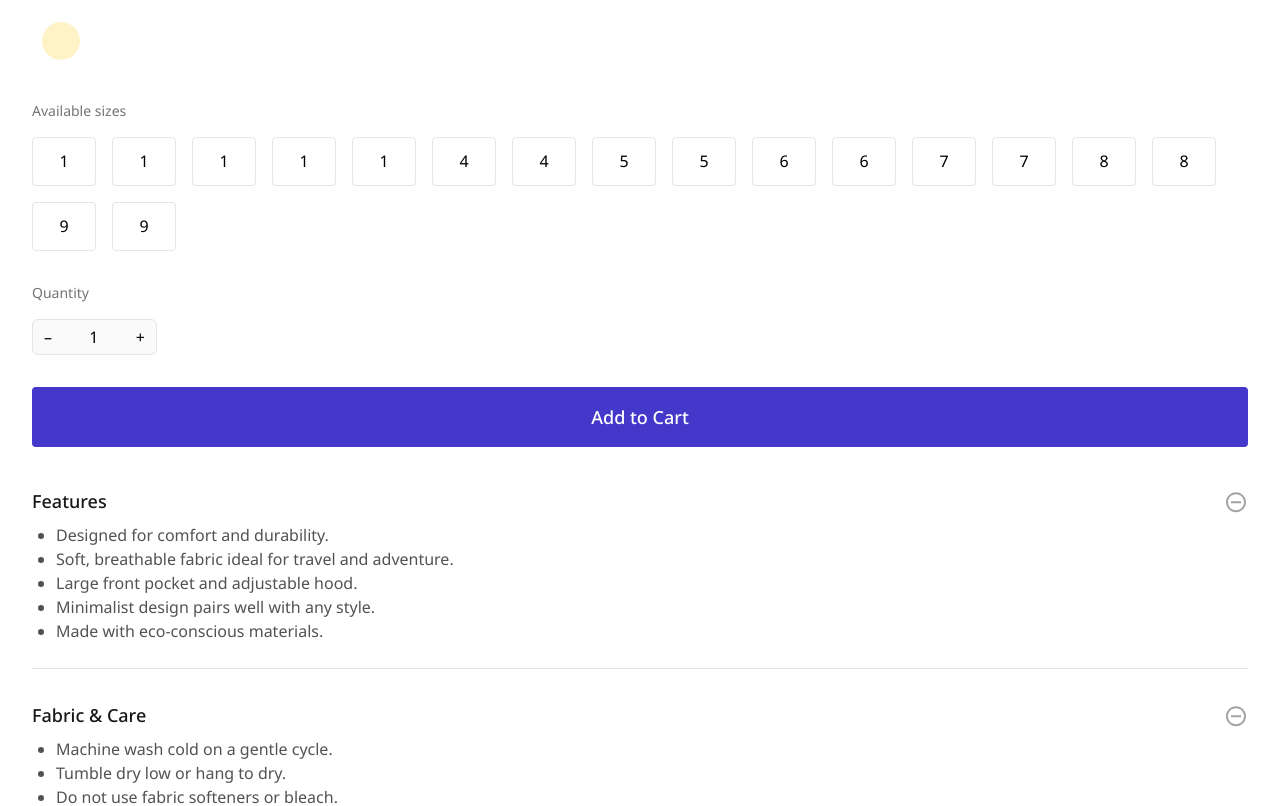
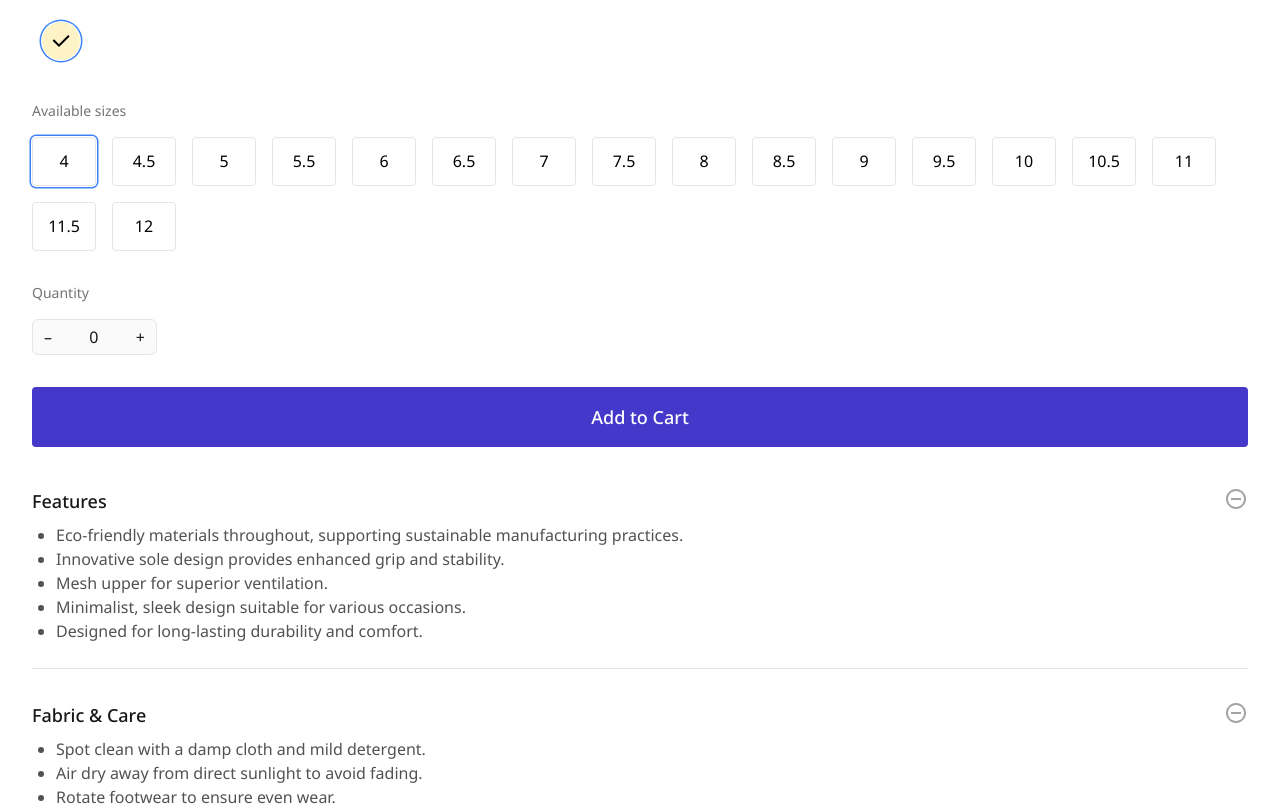
Before and after one commit to Olliekse/clothes-shop, a React (Vite) app: page /clothes-shop/product/elemental-sneakers in a window 1280 px wide. Shown: the part 1440-2246 px from the top of the page. Built offline with nearby package versions, Linux system fonts and the light colour scheme.

Commit message:
added UX improvements

```diff
--- a/src/api/dataService.ts
+++ b/src/api/dataService.ts
@@ -1,5 +1,6 @@
 import { mockData } from "./mockData";
 import productReviews from "./product-reviews.json";
+import productInfo from "./product-info.json";
 
 // Types
 export interface Product {
@@ -36,6 +37,12 @@ export interface ProductReview {
   rating: number;
   content: string | null;
   created_at: string;
+}
+
+export interface ProductInfo {
+  product_id: string;
+  title: string;
+  description: string[];
 }
 
 export interface ProductWithDetails extends Product {
@@ -158,6 +165,11 @@ class DataService {
   getProductReviewCount(productId: string): number {
     return this.getProductReviews(productId).length;
   }
+
+  // Get product info (Features, Fabric & Care, Shipping) for a specific product
+  getProductInfo(productId: string): ProductInfo[] {
+    return productInfo.filter((info) => info.product_id === productId);
+  }
 }
 
 // Export a singleton instance
--- a/src/features/products/components/ColorPicker.tsx
+++ b/src/features/products/components/ColorPicker.tsx
@@ -1,16 +1,19 @@
+import { useEffect } from "react";
+
 interface ColorPickerProps {
   colors: string[];
   selectedColor: string | null;
   onColorSelect: (color: string) => void;
   inventoryItems?: { color: string; stock: number }[];
   size?: "sm" | "lg";
+  gap?: "sm" | "lg";
 }
 
 const TickIcon = ({ color, size }: { color: string; size: "sm" | "lg" }) => {
   const tickColor = color === "white" || color === "beige" ? "black" : "white";
   const dimensions =
     size === "sm"
-      ? { width: "12", height: "12" }
+      ? { width: "12", height: "14" }
       : { width: "24", height: "24" };
   return (
     <svg
@@ -30,8 +33,8 @@ const TickIcon = ({ color, size }: { color: string; size: "sm" | "lg" }) => {
 const DiagonalLine = ({ size }: { size: "sm" | "lg" }) => {
   const dimensions =
     size === "sm"
-      ? { width: "16", height: "15" }
-      : { width: "32", height: "30" };
+      ? { width: "14", height: "16" }
+      : { width: "40", height: "40" };
   return (
     <svg
       {...dimensions}
@@ -57,6 +60,7 @@ function ColorPicker({
   onColorSelect,
   inventoryItems = [],
   size = "sm",
+  gap = "lg",
 }: ColorPickerProps) {
   function getColorClass(color: string) {
     const colorMap: { [key: string]: string } = {
@@ -80,26 +84,33 @@ function ColorPicker({
     lg: "w-[38px] h-[38px]",
   };
 
+  const gapClasses = {
+    sm: "gap-[12px]",
+    lg: "gap-[35px]",
+  };
+
   return (
     <>
       <p className="text-sm text-neutral-500 pb-[25px] min-[768px]:pb-[26px]">
         Available Colors
       </p>
       <div
-        className="gap-[35px] flex pb-[41px] min-[1440px]:pl-[10px] min-[768px]:pl-[10px] pl-[8px]"
+        className={`${gapClasses[gap]} flex pb-[41px] min-[1440px]:pl-[10px] min-[768px]:pl-[10px] pl-[8px]`}
         role="group"
         aria-label="Color selection"
       >
         {colors.map((color) => {
-          const colorInventoryItem = inventoryItems.find(
+          const colorInventory = inventoryItems.filter(
             (item) => item.color === color
           );
-          const isOutOfStock = colorInventoryItem?.stock === 0;
+          const isOutOfStock =
+            colorInventory.length > 0 &&
+            colorInventory.every((item) => item.stock === 0);
 
           return (
             <button
               key={color}
-              onClick={() => !isOutOfStock && onColorSelect(color)}
+              onClick={() => onColorSelect(color)}
               className={`relative hover:ring-[0.5px] rounded-[50%] outline-none ${getColorClass(color)} ${sizeClasses[size]}
               ${
                 selectedColor === color
@@ -114,7 +125,13 @@ function ColorPicker({
               aria-checked={selectedColor === color}
             >
               {isOutOfStock && (
-                <div className="absolute top-[0.9px] left-[0.2px]">
+                <div
+                  className={`absolute ${
+                    size === "sm"
+                      ? "top-[0] left-[1px]"
+                      : "top-[-1px] left-[-2px]"
+                  }`}
+                >
                   <DiagonalLine size={size} />
                 </div>
               )}
--- a/src/features/products/components/Description.tsx
+++ b/src/features/products/components/Description.tsx
@@ -1,98 +1,88 @@
-function Description() {
+import { dataService } from "../../../api/dataService";
+import { useState } from "react";
+
+interface DescriptionProps {
+  productId: string;
+}
+
+function Description({ productId }: DescriptionProps) {
+  const productInfo = dataService.getProductInfo(productId);
+  const [collapsedSections, setCollapsedSections] = useState<Set<string>>(
+    new Set()
+  );
+
+  const toggleSection = (title: string) => {
+    setCollapsedSections((prev) => {
+      const newSet = new Set(prev);
+      if (newSet.has(title)) {
+        newSet.delete(title);
+      } else {
+        newSet.add(title);
+      }
+      return newSet;
+    });
+  };
+
+  const renderSection = (title: string, items: string[]) => {
+    const isCollapsed = collapsedSections.has(title);
+
+    return (
+      <div key={title}>
+        <div className="flex flex-wrap justify-between">
+          <h3 className="font-medium text-lg text-neutral-900 pb-[8px]">
+            {title}
+          </h3>
+          <button
+            onClick={() => toggleSection(title)}
+            className="w-6 h-6 text-neutral-400 hover:text-neutral-600 transition-colors duration-200"
+            aria-label={`${isCollapsed ? "Expand" : "Collapse"} ${title} section`}
+          >
+            {isCollapsed ? (
+              <svg
+                width="24"
+                height="24"
+                viewBox="0 0 24 24"
+                fill="none"
+                xmlns="http://www.w3.org/2000/svg"
+                className="w-6 h-6"
+              >
+                <path
+                  d="M11 11V7H13V11H17V13H13V17H11V13H7V11H11ZM12 22C6.47715 22 2 17.5228 2 12C2 6.47715 6.47715 2 12 2C17.5228 2 22 6.47715 22 12C22 17.5228 17.5228 22 12 22ZM12 20C16.4183 20 20 16.4183 20 12C20 7.58172 16.4183 4 12 4C7.58172 4 4 7.58172 4 12C4 16.4183 7.58172 20 12 20Z"
+                  fill="currentColor"
+                />
+              </svg>
+            ) : (
+              <svg
+                width="24"
+                height="24"
+                viewBox="0 0 24 24"
+                fill="currentColor"
+                xmlns="http://www.w3.org/2000/svg"
+                className="w-6 h-6"
+              >
+                <path d="M12 22C6.47715 22 2 17.5228 2 12C2 6.47715 6.47715 2 12 2C17.5228 2 22 6.47715 22 12C22 17.5228 17.5228 22 12 22ZM12 20C16.4183 20 20 16.4183 20 12C20 7.58172 16.4183 4 12 4C7.58172 4 4 7.58172 4 12C4 16.4183 7.58172 20 12 20ZM7 11H17V13H7V11Z" />
+              </svg>
+            )}
+          </button>
+        </div>
+        <div
+          className={`${title === "Shipping" ? "" : "border-b border-solid border-neutral-200 pb-[25px] mb-[32px]"} overflow-hidden transition-all duration-300 ease-in-out ${isCollapsed ? "max-h-0 opacity-0" : "max-h-96 opacity-100"}`}
+        >
+          <ul className="min-[1440px]:w-[544px] list-disc text-neutral-600 pl-6 min-[375px]:w-[263px] min-[768px]:w-full">
+            {items.map((item, index) => (
+              <li key={index}>
+                <p>{item}</p>
+              </li>
+            ))}
+          </ul>
+        </div>
+      </div>
+    );
+  };
+
   return (
     <div className="pt-[40px]">
-      <div className="flex flex-wrap justify-between">
-        <h3 className="font-medium text-lg text-neutral-900 pb-[8px]">
-          Features
-        </h3>
-        <svg
-          className="w-6 h-7 text-neutral-400 self-"
-          viewBox="0 0 24 27"
-          fill="currentColor"
-          xmlns="http://www.w3.org/2000/svg"
-        >
-          <path d="M12 24.6666C6.47715 24.6666 2 20.1894 2 14.6666C2 9.14378 6.47715 4.66663 12 4.66663C17.5228 4.66663 22 9.14378 22 14.6666C22 20.1894 17.5228 24.6666 12 24.6666ZM12 22.6666C16.4183 22.6666 20 19.0849 20 14.6666C20 10.2483 16.4183 6.66663 12 6.66663C7.58172 6.66663 4 10.2483 4 14.6666C4 19.0849 7.58172 22.6666 12 22.6666ZM7 13.6666H17V15.6666H7V13.6666Z" />
-        </svg>
-      </div>
-      <div className="border-b border-solid border-neutral-200 pb-[25px] mb-[32px]">
-        <ul className="min-[1440px]:w-[544px] list-disc text-neutral-600 pl-6 min-[375px]:w-[263px] min-[768px]:w-full">
-          <li>
-            <p>Designed for comfort and durability.</p>
-          </li>
-          <li>
-            <p>Soft, breathable fabric ideal for travel and adventure.</p>
-          </li>
-          <li>
-            <p>Large front pocket and adjustable hood.</p>
-          </li>
-          <li>
-            <p>Minimalist design pairs well with any style.</p>
-          </li>
-          <li>
-            <p>Made with eco-conscious materials.</p>
-          </li>
-        </ul>
-      </div>
-      <div className="flex flex-wrap justify-between">
-        <h3 className="font-medium text-lg text-neutral-900 pb-[8px]">
-          Fabric & Care
-        </h3>
-        <svg
-          className="w-6 h-7 text-neutral-400 self-"
-          viewBox="0 0 24 27"
-          fill="currentColor"
-          xmlns="http://www.w3.org/2000/svg"
-        >
-          <path d="M12 24.6666C6.47715 24.6666 2 20.1894 2 14.6666C2 9.14378 6.47715 4.66663 12 4.66663C17.5228 4.66663 22 9.14378 22 14.6666C22 20.1894 17.5228 24.6666 12 24.6666ZM12 22.6666C16.4183 22.6666 20 19.0849 20 14.6666C20 10.2483 16.4183 6.66663 12 6.66663C7.58172 6.66663 4 10.2483 4 14.6666C4 19.0849 7.58172 22.6666 12 22.6666ZM7 13.6666H17V15.6666H7V13.6666Z" />
-        </svg>
-      </div>
-      <div className="border-b border-solid border-neutral-200 pb-[25px] mb-[32px]">
-        <ul className="min-[1440px]:w-[544px] list-disc text-neutral-600 pl-6 min-[375px]:w-[263px] min-[768px]:w-full">
-          <li>
-            <p>Machine wash cold on a gentle cycle.</p>
-          </li>
-          <li>
-            <p>Tumble dry low or hang to dry.</p>
-          </li>
-          <li>
-            <p>Do not use fabric softeners or bleach.</p>
-          </li>
-          <li>
-            <p>Iron on a low setting if necessary.</p>
-          </li>
-        </ul>
-      </div>
-      <div className="flex flex-wrap justify-between">
-        <h3 className="font-medium text-lg text-neutral-900 pb-[8px]">
-          Shipping
-        </h3>
-        <svg
-          className="w-6 h-7 text-neutral-400 self-"
-          viewBox="0 0 24 27"
-          fill="currentColor"
-          xmlns="http://www.w3.org/2000/svg"
-        >
-          <path d="M12 24.6666C6.47715 24.6666 2 20.1894 2 14.6666C2 9.14378 6.47715 4.66663 12 4.66663C17.5228 4.66663 22 9.14378 22 14.6666C22 20.1894 17.5228 24.6666 12 24.6666ZM12 22.6666C16.4183 22.6666 20 19.0849 20 14.6666C20 10.2483 16.4183 6.66663 12 6.66663C7.58172 6.66663 4 10.2483 4 14.6666C4 19.0849 7.58172 22.6666 12 22.6666ZM7 13.6666H17V15.6666H7V13.6666Z" />
-        </svg>
-      </div>
-      <div>
-        <ul className="list-disc text-neutral-600 pl-6 min-[375px]:w-[263px] min-[768px]:w-full min-[1440px]:w-[544px]">
-          <li>
-            <p>
-              Free standard shipping on all orders - no minimum spend required.
-            </p>
-          </li>
-          <li>
-            <p>Expedited shipping available at an additional cost.</p>
-          </li>
-          <li>
-            <p>
-              Packaged in biodegradable materials to reduce environmental
-              impact.
-            </p>
-          </li>
-        </ul>
-      </div>
+      {productInfo.map((info) => renderSection(info.title, info.description))}
     </div>
   );
 }
--- a/src/features/products/components/ProductDetails.tsx
+++ b/src/features/products/components/ProductDetails.tsx
@@ -1,8 +1,9 @@
 import { useQuery } from "@tanstack/react-query";
 import { useParams } from "react-router";
-import { useState } from "react";
+import { useEffect, useState } from "react";
 
 import { dataService } from "../../../api/dataService";
+import inventoryData from "../../../api/inventory.json";
 
 import ImageGrid from "./ImageGrid";
 import Pricing from "./Pricing";
@@ -42,6 +43,7 @@ interface Product {
 function ProductDetails() {
   const { id } = useParams();
   const [selectedColor, setSelectedColor] = useState<string | null>(null);
+  const [selectedSize, setSelectedSize] = useState<string | null>(null);
 
   const { data: product, isLoading } = useQuery<Product>({
     queryKey: ["product", id],
@@ -53,14 +55,90 @@ function ProductDetails() {
     },
   });
 
+  const colors = product
+    ? dataService.getProductColors(product.product_id)
+    : [];
+
+  useEffect(() => {
+    if (!selectedColor && colors.length > 0) {
+      setSelectedColor(colors[0]);
+    }
+  }, [selectedColor, colors]);
+
+  useEffect(() => {
+    if (product && selectedColor && product.inventory.length > 0) {
+      const availableSizes = product.inventory
+        .filter((item) => item.color === selectedColor)
+        .map((item) => item.size)
+        .filter((size, idx, arr) => size && arr.indexOf(size) === idx);
+
+      if (!selectedSize && availableSizes.length > 0) {
+        setSelectedSize(availableSizes[0]);
+      }
+    }
+  }, [product, selectedColor, selectedSize]);
+
+  const sizeMap: { [key: string]: string } = {
+    xs: "XS",
+    sm: "S",
+    md: "M",
+    lg: "L",
+    xl: "XL",
+    xxs: "XXS",
+    xxl: "XXL",
+    xxxl: "XXXL",
+  };
+
+  function normalizeSize(size: string | null) {
+    if (!size) return null;
+    const normalized = size.toLowerCase().trim();
+    return sizeMap[normalized] || size.toUpperCase();
+  }
+
+  const selectedInventory =
+    product && product.inventory
+      ? product.inventory
+          .filter((item) => item.color === selectedColor)
+          .map((item) => ({
+            ...item,
+            size: item.size ? normalizeSize(item.size) : null,
+          }))
+      : [];
+
+  useEffect(() => {
+    if (selectedInventory.length > 0 && !selectedSize) {
+      const availableSizes = selectedInventory
+        .filter((item) => item.stock > 0)
+        .map((item) => normalizeSize(item.size))
+        .filter((size, idx, arr) => size && arr.indexOf(size) === idx);
+
+      if (availableSizes.length > 0) {
+        setSelectedSize(availableSizes[0]);
+      }
+    }
+  }, [selectedInventory, selectedSize]);
+
+  const normalizedSelectedSize = normalizeSize(selectedSize);
+
+  const stockLevel =
+    selectedInventory.find(
+      (item) => normalizeSize(item.size) === normalizedSelectedSize
+    )?.stock ?? 0;
+
+  const isFullyOutOfStock =
+    selectedInventory.length > 0 &&
+    selectedInventory.every((item) => item.stock === 0);
+
   if (isLoading) return <div>Loading...</div>;
   if (!product) return <div>Product not found</div>;
 
   const defaultInventoryItem = product.inventory[0];
 
+  const productId = product.product_id;
+
   return (
     <div className="min-[375px]:w-[100%] min-[1440px]:w-[1280px] min-[1440px]:grid min-[1440px]:grid-cols-[592px_592px] min-[1440px]:px-[96px] min-[1440px]:gap-[32px]">
-      <ImageGrid images={product.images} />
+      <ImageGrid images={product.images} selectedColor={selectedColor} />
       <div className="min-[1440px]:py-[96px] min-[375px]:px-[16px] min-[1440px]:p-0">
         <h1 className="font-semibold text-3xl text-neutral-900 pb-[20px] min-[768px]:text-font-semibold min-[768px]:text-5xl min-[1440px]:pt-[0]">
           {product.name}
@@ -80,11 +158,19 @@ function ProductDetails() {
           onColorSelect={setSelectedColor}
           inventoryItems={product.inventory}
           size="lg"
+          gap="lg"
         />
-        <Sizes sizes={dataService.getProductSizes(product.product_id)} />
-        <Quantity />
-        <Button type="addToCart">Add to Cart</Button>
-        <Description />
+        <Sizes
+          sizes={dataService.getProductSizes(product.product_id)}
+          onSizeSelect={setSelectedSize}
+          selectedSize={normalizedSelectedSize}
+          inventory={selectedInventory}
+        />
+        <Quantity disabled={isFullyOutOfStock} stock={stockLevel} />
+        <Button type="addToCart" disabled={isFullyOutOfStock}>
+          Add to Cart
+        </Button>
+        <Description productId={product.product_id} />
       </div>
     </div>
   );
--- a/src/features/products/components/ProductList.tsx
+++ b/src/features/products/components/ProductList.tsx
@@ -2,6 +2,7 @@ import { useQuery } from "@tanstack/react-query";
 import { mockData } from "../../../api/mockData";
 import ProductListItem from "./ProductListItem";
 import Button from "../../../components/Button";
+import { dataService } from "../../../api/dataService";
 
 interface Product {
   product_id: string;
@@ -21,7 +22,7 @@ interface ProductsResponse {
 interface InventoryItem {
   product_id: string;
   color: string;
-  size: string;
+  size: string | null;
   list_price: number;
   stock: number;
   discount_percentage: number;
@@ -94,8 +95,8 @@ function ProductList() {
             const productImage = productImages.find(
               (img) => img.product_id === product.product_id
             );
-            const inventoryItems = inventoryData.filter(
-              (item) => item.product_id === product.product_id
+            const inventoryItems = dataService.getProductInventory(
+              product.product_id
             );
 
             if (!productImage || !inventoryItems.length) return null;
--- a/src/features/products/components/Quantity.tsx
+++ b/src/features/products/components/Quantity.tsx
@@ -1,23 +1,71 @@
 import { useState } from "react";
 
-function Quantity() {
-  const [count, setCount] = useState(1);
+interface QuantityProps {
+  disabled?: boolean;
+  stock: number;
+}
+
+function Quantity({ disabled = false, stock }: QuantityProps) {
+  const [count, setCount] = useState(0);
+  const [showTooltip, setShowTooltip] = useState(false);
 
   function handleDecrement(): void {
-    if (count > 1) setCount(count - 1);
+    if (count > 0 && !disabled) setCount(count - 1);
+    setShowTooltip(false);
   }
 
   function handleIncrement(): void {
-    setCount(count + 1);
+    if (!disabled && count < stock) {
+      setCount(count + 1);
+      setShowTooltip(false);
+    } else if (count >= stock) {
+      setShowTooltip(true);
+    }
   }
 
   return (
     <div className="py-[32px]">
       <p className="pb-[16px] text-sm text-neutral-500">Quantity</p>
-      <div className="h-[36px] px-[11px] justify-between w-[125px] flex items-center gap-3 bg-neutral-50 p-0.5 rounded-md border border-solid border-neutral-200">
-        <button onClick={handleDecrement}>–</button>
-        <span>{count}</span>
-        <button onClick={handleIncrement}>+</button>
+      <div className="relative h-[36px] px-[11px] justify-between w-[125px] flex items-center bg-neutral-50 p-0.5 rounded-md border border-solid border-neutral-200">
+        <button
+          onClick={handleDecrement}
+          disabled={disabled}
+          className={`${disabled ? "text-neutral-300 cursor-not-allowed" : "text-neutral-900 hover:text-neutral-600"} transition-colors duration-200`}
+        >
+          –
+        </button>
+        <span className={disabled ? "text-neutral-300" : "text-neutral-900"}>
+          {count}
+        </span>
+        <button
+          onClick={handleIncrement}
+          disabled={disabled}
+          className={`${disabled ? "text-neutral-300 cursor-not-allowed" : "text-neutral-900 hover:text-neutral-600"} transition-colors duration-200`}
+        >
+          +
+        </button>
+        {showTooltip && (
+          <div className="z-1 absolute w-[123px] left-[45px] translate-y-[-81px] top-[50px]">
+            <div className="relative">
+              <div className="px-3 py-2 bg-neutral-950 text-white text-xs rounded-lg shadow">
+                Insufficient stock
+              </div>
+              <svg
+                className="absolute left-[55px] top-[30px]"
+                width="15"
+                height="9"
+                viewBox="0 0 15 9"
+                fill="none"
+                xmlns="http://www.w3.org/2000/svg"
+              >
+                <path
+                  d="M13.5711 0.485289C14.462 0.485289 14.9081 1.56243 14.2782 2.1924L8.20711 8.26347C7.81658 8.654 7.18342 8.654 6.79289 8.26347L0.721832 2.1924C0.0918675 1.56243 0.538034 0.485289 1.42894 0.485289L13.5711 0.485289Z"
+                  fill="#0A0A0A"
+                />
+              </svg>
+            </div>
+          </div>
+        )}
       </div>
     </div>
   );
--- a/src/features/products/components/Sizes.tsx
+++ b/src/features/products/components/Sizes.tsx
@@ -4,12 +4,14 @@ interface SizesProps {
   sizes: (string | null)[];
   onSizeSelect?: (size: string) => void;
   selectedSize?: string | null;
+  inventory?: Array<{ size: string | null; stock: number }>;
 }
 
 function Sizes({
   sizes,
   onSizeSelect,
   selectedSize: externalSelectedSize,
+  inventory,
 }: SizesProps) {
   const [internalSelectedSize, setInternalSelectedSize] = useState<
     string | null
@@ -41,8 +43,12 @@ function Sizes({
       return sizeMap[normalizedSize] || normalizedSize.toUpperCase();
     });
 
-  // Sort sizes based on the predefined order
-  const sortedSizes = validSizes.sort((a, b) => {
+  let sortedSizes;
+
+  if (validSizes.every((s) => !isNaN(Number(s)))) {
+    sortedSizes = validSizes.sort((a, b) => Number(a) - Number(b));
+  } else {
+    sortedSizes = validSizes.sort((a, b) => {
       const aIndex = sizeOrder.indexOf(a);
       const bIndex = sizeOrder.indexOf(b);
 
@@ -58,6 +64,7 @@ function Sizes({
       // If neither size is in our predefined order, sort alphabetically
       return a.localeCompare(b);
     });
+  }
 
   const handleSizeClick = (size: string) => {
     if (onSizeSelect) {
@@ -67,21 +74,43 @@ function Sizes({
     }
   };
 
+  const isSizeOutOfStock = (size: string) => {
+    if (!inventory) return false;
+
+    const normalizedSize =
+      sizeMap[size.toLowerCase().trim()] || size.toUpperCase();
+    const item = inventory.find((inv) => {
+      if (!inv.size) return false;
+      const invNormalized =
+        sizeMap[inv.size.toLowerCase().trim()] || inv.size.toUpperCase();
+      return invNormalized === normalizedSize;
+    });
+    return !item || item.stock === 0;
+  };
+
+  const allOutOfStock =
+    inventory && inventory.length > 0
+      ? inventory.every((inv) => inv.stock === 0)
+      : false;
+
   return (
     <>
       <p className="text-sm text-neutral-500 pb-[16px]">Available sizes</p>
+      {allOutOfStock && (
+        <div className="text-black pb-2">Sorry, this item is out of stock</div>
+      )}
       <div className="flex gap-[16px] flex-wrap">
         {sortedSizes.map((size) => (
           <div
             key={size}
-            className={`cursor-pointer w-16 flex justify-center items-center gap-1.5 bg-white px-5 py-[11.4px] rounded border border-solid border-neutral-200 ${
-              selectedSize === size
-                ? "ring-[1.5px] ring-blue-500 ring-offset-1 relative"
-                : "focus:ring-4 focus:ring-blue-100"
-            }`}
-            onClick={() => handleSizeClick(size)}
+            className={`w-16 flex justify-center items-center gap-1.5 px-5 py-[11.4px] rounded border border-solid border-neutral-200
+              ${isSizeOutOfStock(size) ? "bg-gray-200 text-gray-400 cursor-not-allowed" : "bg-white cursor-pointer"}
+              ${selectedSize === size ? "ring-[1.5px] ring-blue-500 ring-offset-1 relative" : "focus:ring-4 focus:ring-blue-100"}
+            `}
+            onClick={() => !isSizeOutOfStock(size) && handleSizeClick(size)}
+            aria-disabled={isSizeOutOfStock(size)}
           >
-            {size.startsWith("X") ? size : size.slice(0, 1)}
+            {size.startsWith("X") ? size : size}
           </div>
         ))}
       </div>
```
Also changed, not shown: src/components/Button.tsx (+10 -3 lines), src/components/StarRating.tsx (+8 -1 lines), src/features/products/components/ImageGrid.tsx (+20 -5 lines), src/features/products/components/ProductListItem.tsx (+5 -7 lines). Lines whose indentation alone changed are shown as unchanged.
